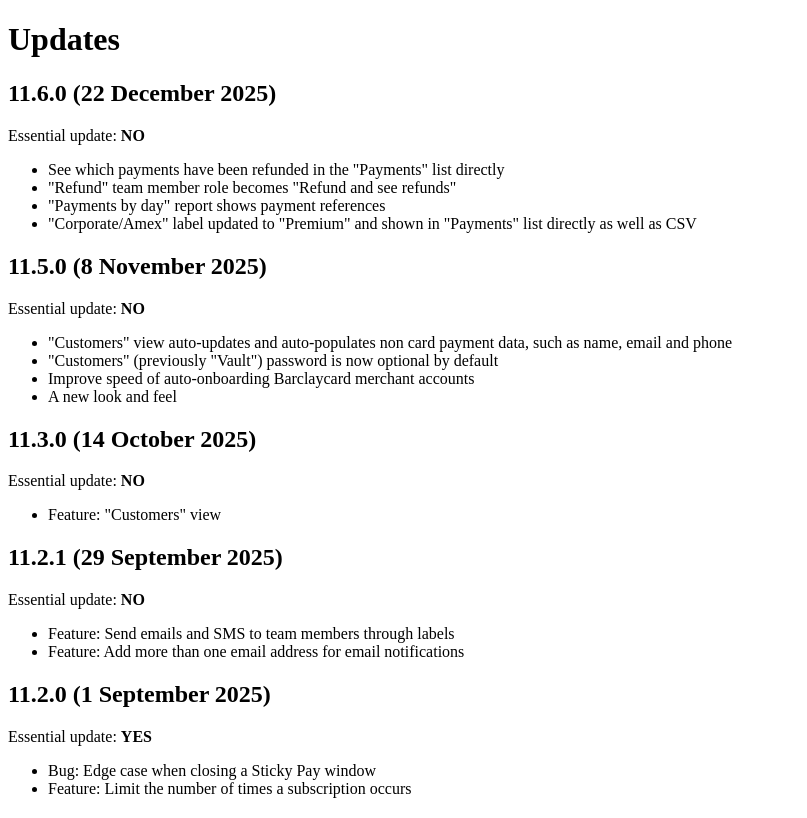
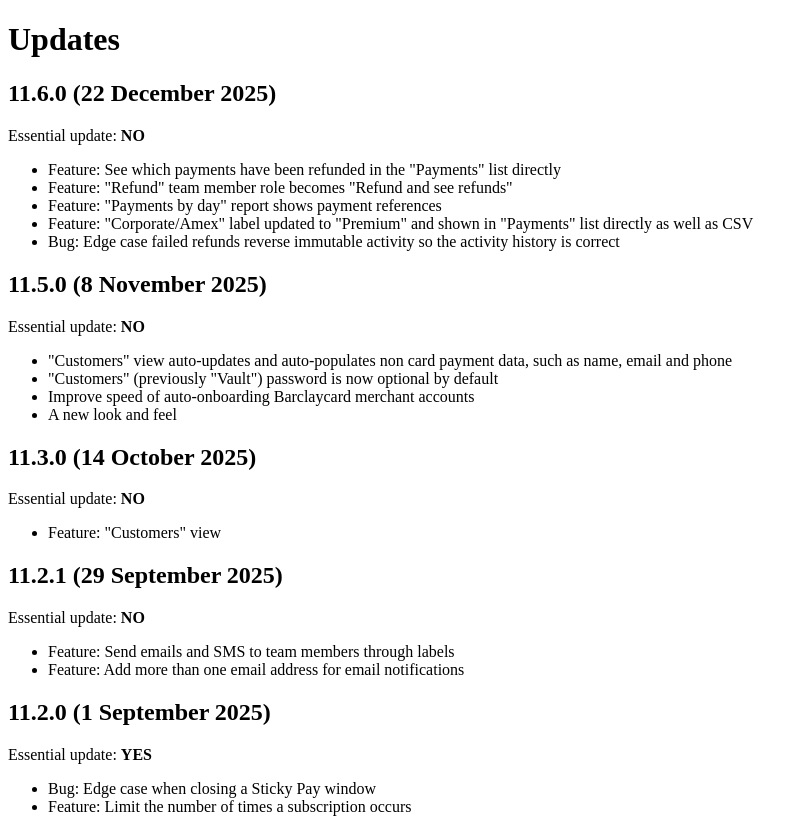
Before and after one commit to Stickyto/sticky-docs, a Next.js app in the folder src/: page /updates in a window 1280 px wide. Shown: the top 818 px of the page, without its empty margins (0-807 px from the left). Built offline with nearby package versions, Linux system fonts and the light colour scheme.

Commit message:
WIP changelog

```diff
--- a/src/pages/updates.mdx
+++ b/src/pages/updates.mdx
@@ -4,10 +4,11 @@
 
 Essential update: **NO**
 
- - See which payments have been refunded in the "Payments" list directly
- - "Refund" team member role becomes "Refund and see refunds"
- - "Payments by day" report shows payment references
- - "Corporate/Amex" label updated to "Premium" and shown in "Payments" list directly as well as CSV
+ - Feature: See which payments have been refunded in the "Payments" list directly
+ - Feature: "Refund" team member role becomes "Refund and see refunds"
+ - Feature: "Payments by day" report shows payment references
+ - Feature: "Corporate/Amex" label updated to "Premium" and shown in "Payments" list directly as well as CSV
+ - Bug: Edge case failed refunds reverse immutable activity so the activity history is correct
 
 ## 11.5.0 (8 November 2025)
 
```
